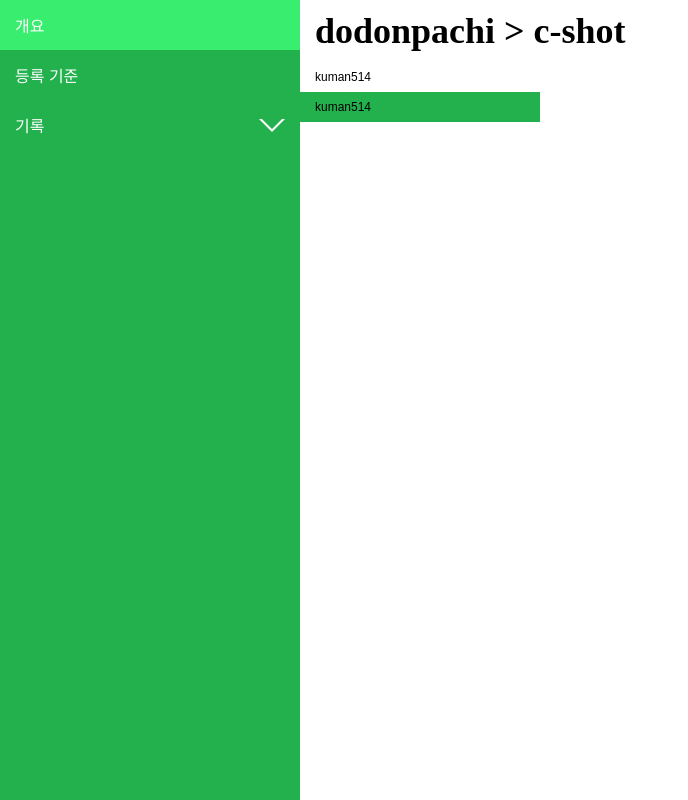
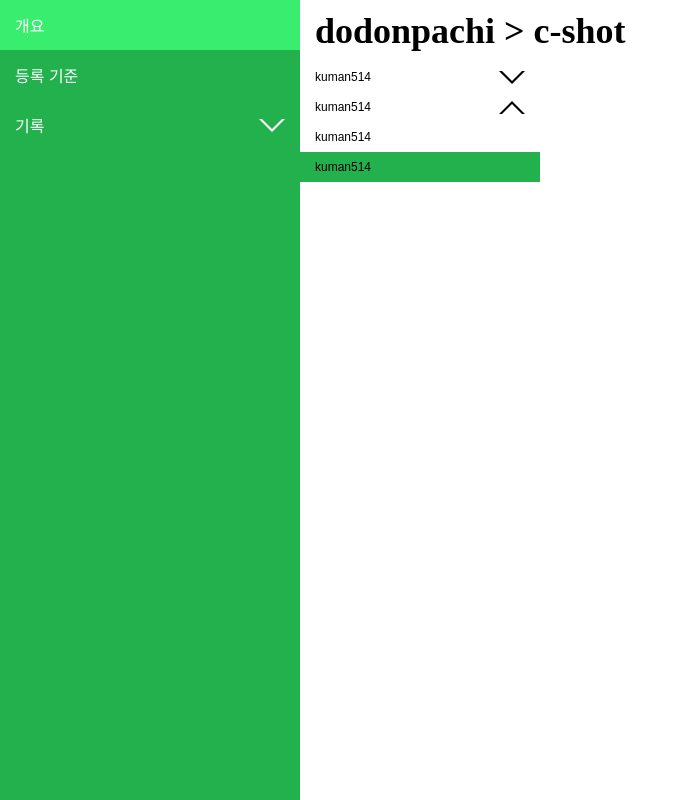
Before and after one commit to kuman514/YSOShmupRecords, a React (Vite) app: page / in a window 1280 px wide. Shown: the whole page, without its empty margins (0-688 px from the left). Built offline with nearby package versions, Linux system fonts and the light colour scheme.

Commit message:
draft: add dropdown main button

```diff
--- a/src/Main.tsx
+++ b/src/Main.tsx
@@ -6,6 +6,7 @@ import { NavSidebar } from '^/components/molecules/NavSidebar';
 import { useNavNodeStore } from '^/stores/nav-node';
 import { NavRouteTitle } from '^/components/atoms/NavRouteTitle';
 import { DropdownListItem } from '^/components/atoms/DropdownListItem';
+import { DropdownMainButton } from '^/components/atoms/DropdownMainButton';
 
 const Root = styled.div`
   width: 100vw;
@@ -38,6 +39,12 @@ function Main() {
       <NavSidebar navNodeInfo={navNodeInfoById} rootNavNodeIds={rootNodeIds} />
       <div>
         <NavRouteTitle navNodeIds={['dodonpachi', 'c-shot']} />
+        <DropdownMainButton
+          label="kuman514"
+          isOpen={false}
+          onClick={() => {}}
+        />
+        <DropdownMainButton label="kuman514" isOpen onClick={() => {}} />
         <ul style={{ listStyleType: 'none', padding: 0 }}>
           <DropdownListItem
             label="kuman514"
--- /dev/null
+++ b/src/components/atoms/DropdownMainButton/index.tsx
@@ -0,0 +1,40 @@
+import React from 'react';
+import styled from 'styled-components';
+
+import { Chevron } from '^/components/atoms/Chevron';
+
+const Root = styled.button`
+  border: unset;
+
+  width: 240px;
+  padding: 8px 15px;
+
+  display: flex;
+  justify-content: space-between;
+  align-items: center;
+
+  cursor: pointer;
+
+  background: var(--active-color);
+`;
+
+const Label = styled.span`
+  color: var(--article-font-color);
+  font-size: 12px;
+  font-weight: 400;
+`;
+
+interface Props {
+  label: string;
+  isOpen: boolean;
+  onClick(): void;
+}
+
+export function DropdownMainButton({ label, isOpen, onClick }: Props) {
+  return (
+    <Root onClick={onClick}>
+      <Label>{label}</Label>
+      <Chevron isOpen={isOpen} fillColor="var(--article-font-color)" />
+    </Root>
+  );
+}
```
Also changed, not shown: 1 other file (tests, documents, lock files or other folders).
